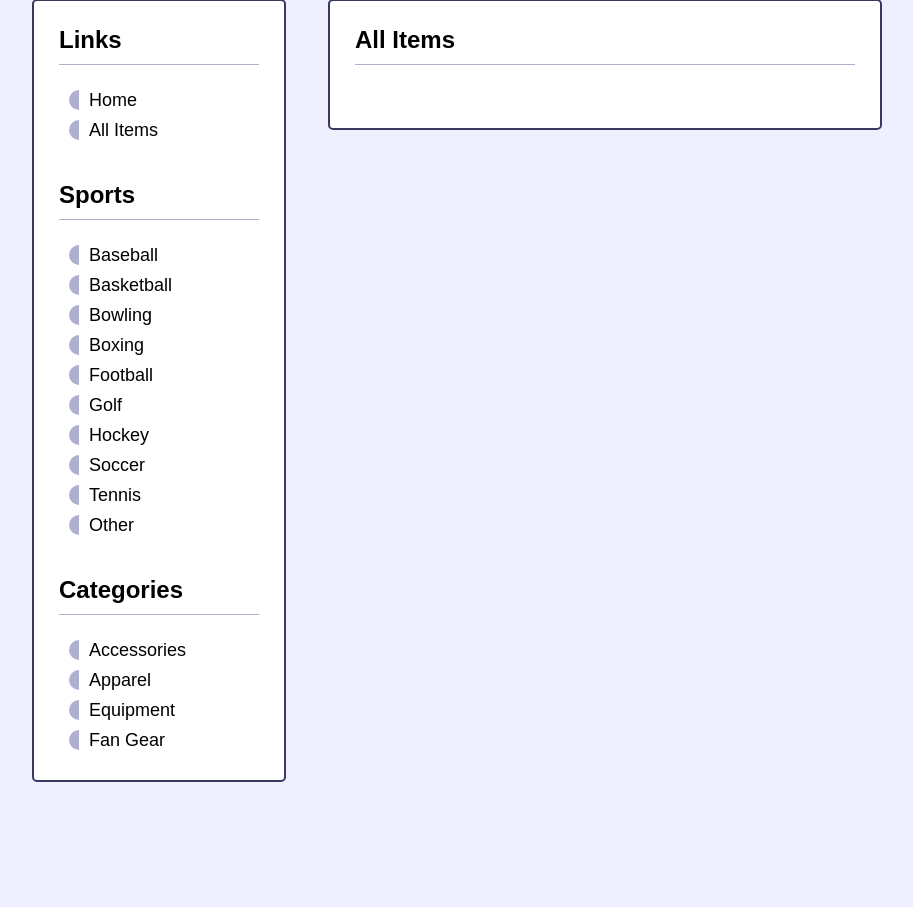
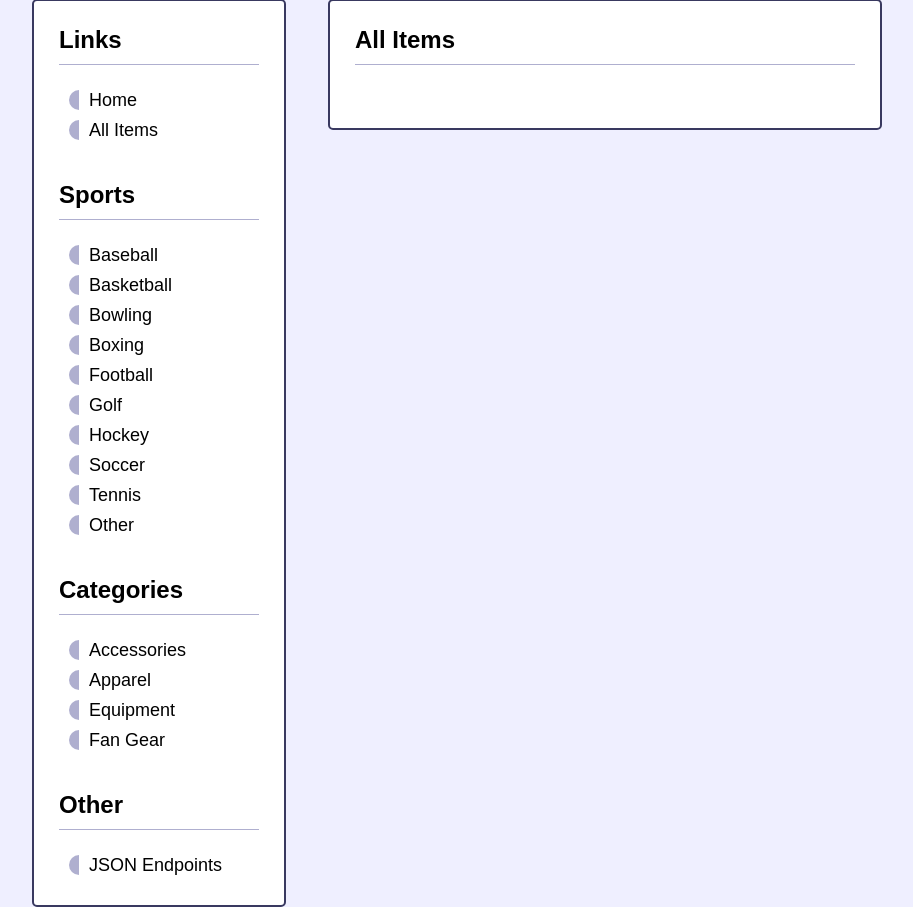
Before and after one commit to davidhammaker/Item_Catalog, a Flask app: page /all in a window 1280 px wide. Shown: the part 138-1045 px from the top of the page, without its empty margins (183-1096 px from the left). Before the commit the page ends 920 px from the top, so only its background shows below. Run offline with Flask 2, Linux system fonts and the light colour scheme; data that the repository does not hold is empty; parts of the project's set-up code (start-up, migrations or seed data) failed here and were passed over.

Commit message:
Add anchor to 'left_column.html' for 'directory'
The anchor points to the 'directory' view function.

```diff
--- a/item_catalog/templates/left_column.html
+++ b/item_catalog/templates/left_column.html
@@ -30,3 +30,9 @@
         <li><a href="{{ url_for('main.category', category='Equipment') }}">Equipment</a></li>
         <li><a href="{{ url_for('main.category', category='Fan Gear') }}">Fan Gear</a></li>
     </ul>
+    <br>
+    <br>
+    <h2>Other</h2>
+    <ul>
+        <li><a href="{{ url_for('jsons.directory') }}">JSON Endpoints</a></li>
+    </ul>
```
